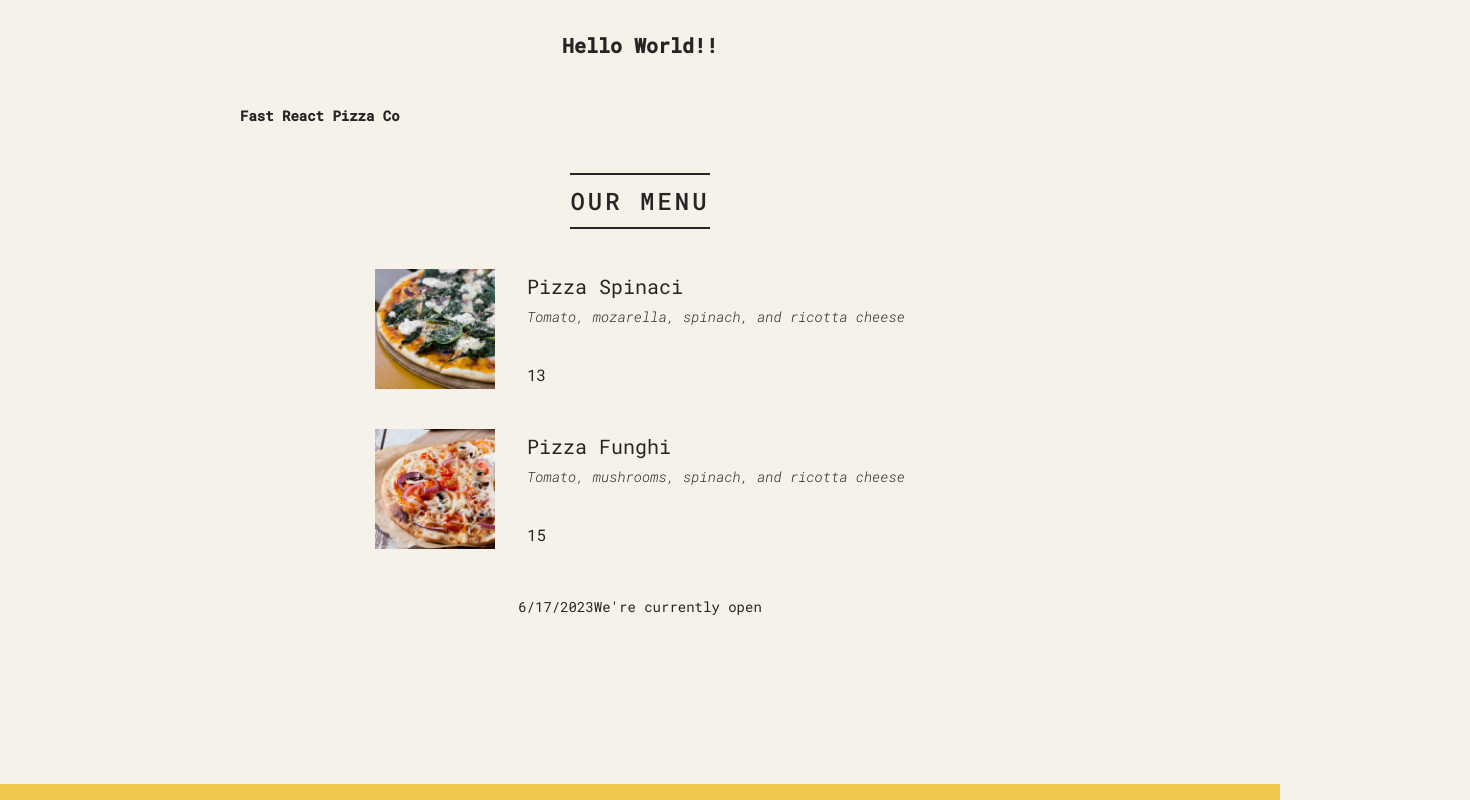
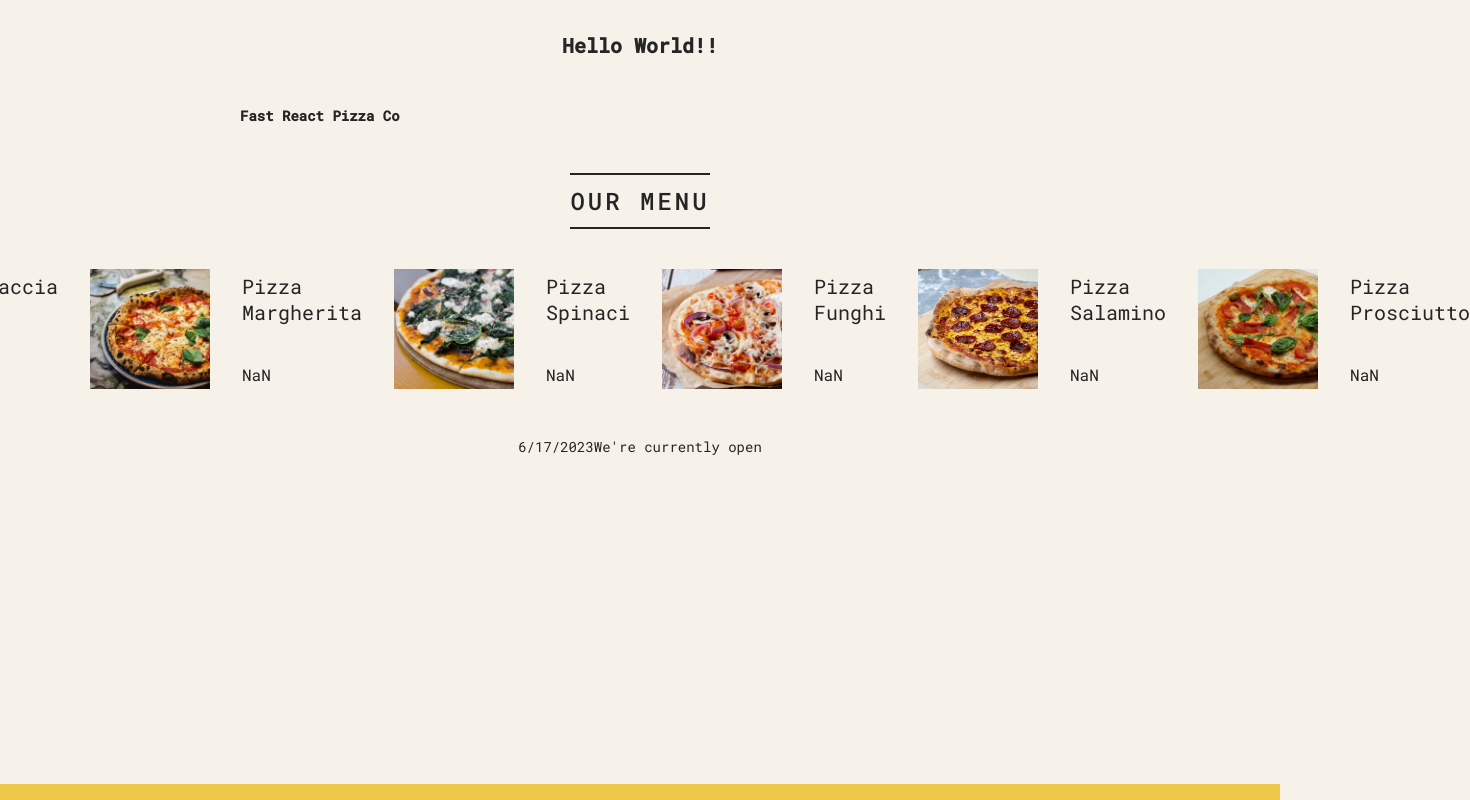
Before and after one commit to Joshi-aayush/pizzaMenu, a React (Create React App) app: page / in a window 1280 px wide. Shown: the whole page, 1470 px wide, since content can reach past the window. Built offline with nearby package versions, Linux system fonts and the light colour scheme.

Commit message:
feat: new changes in rendering list

```diff
--- a/src/App.js
+++ b/src/App.js
@@ -45,7 +45,6 @@ const pizzaData = [
 ];
 
 function Header() {
-  // const styles = { color: "red", fontSize: "48px", textTransform: "uppercase" };
   const styles = {};
   return (
     <h1 styles={styles} className="header footer">
@@ -58,32 +57,27 @@ function Menu() {
   return (
     <main className="menu">
       <h2>Our menu</h2>
-      <Pizza
-        name="Pizza Spinaci"
-        ingredients="Tomato, mozarella, spinach, and ricotta cheese"
-        photoName="pizzas/spinaci.jpg"
-        price={10}
-      />
-      <Pizza
-        name="Pizza Funghi"
-        ingredients="Tomato, mushrooms, spinach, and ricotta cheese"
-        photoName="pizzas/funghi.jpg"
-        price={12}
-      />
+
+      <ul className="pizza">
+        {pizzaData.map((pizza) => (
+          <Pizza name={pizza.name} photoName={pizza.photoName} />
+        ))}
+      </ul>
     </main>
   );
 }
+
 function Pizza(props) {
   console.log(props);
   return (
-    <div className="pizza">
+    <li className="pizza">
       <img src={props.photoName} width="50%" alt={props.name} />
       <div>
         <h3>{props.name}</h3>
         <p>{props.ingredients}</p>
         <span>{props.price + 3}</span>
       </div>
-    </div>
+    </li>
   );
 }
 
```
